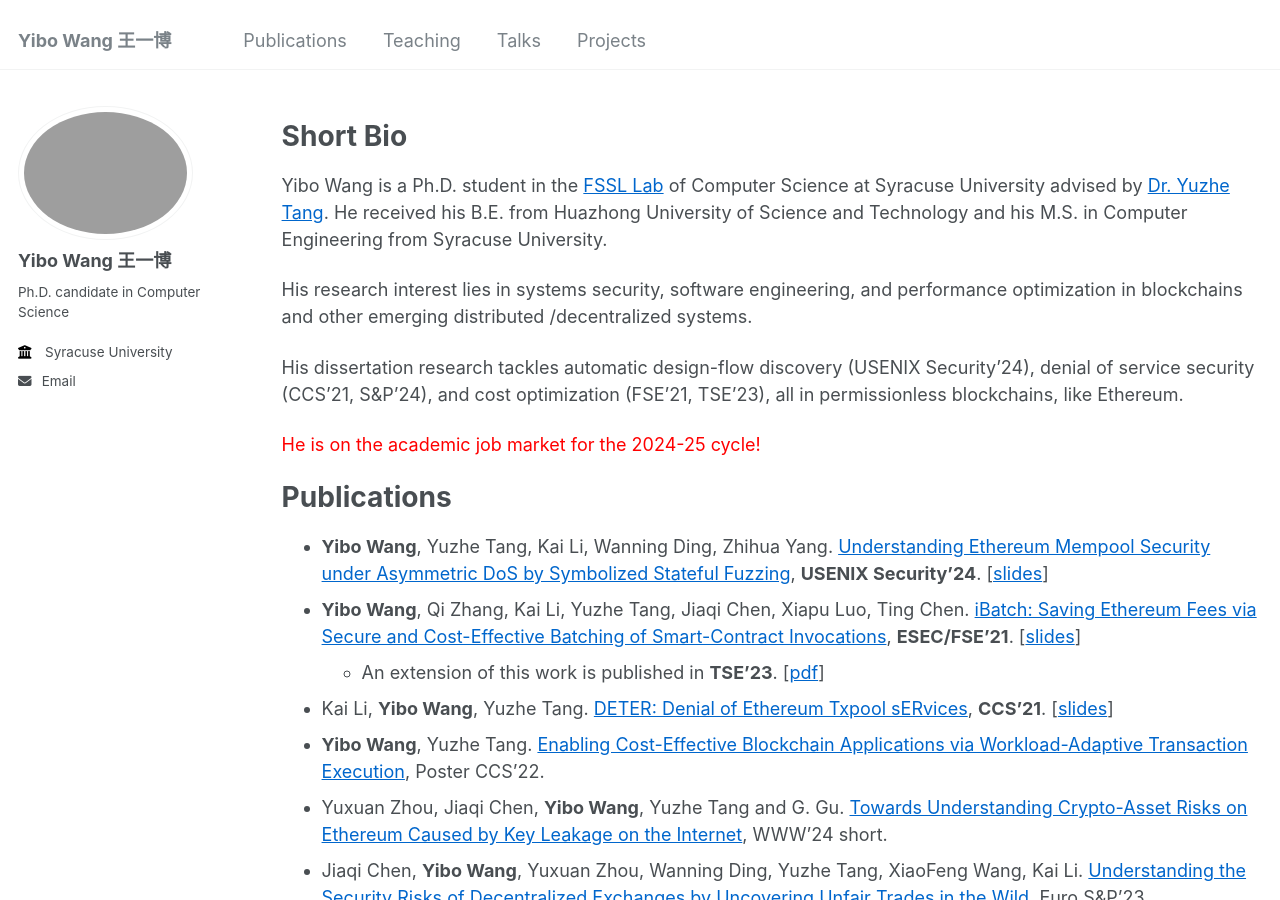
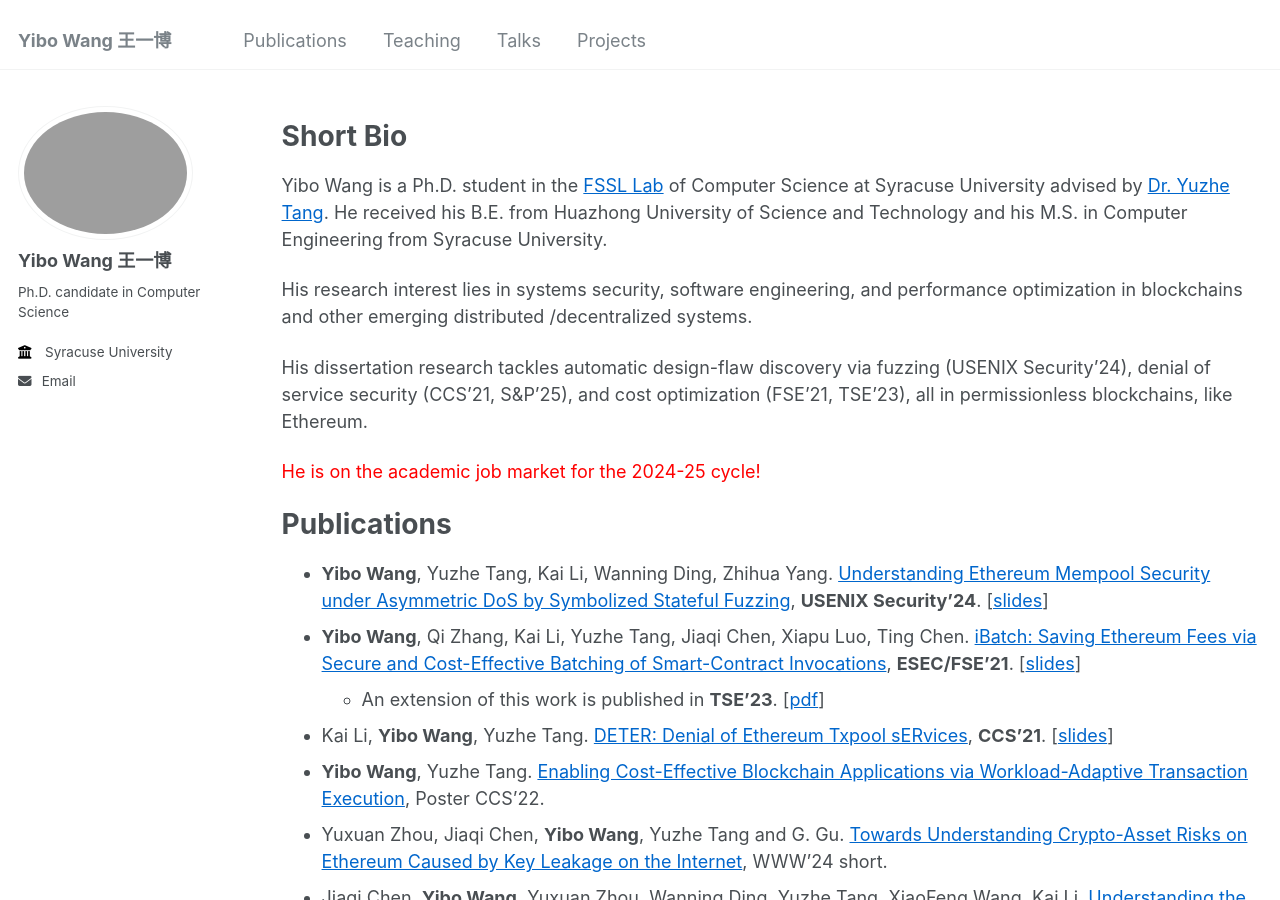
Before and after one commit to wangyibo0308/wangyibo0308.github.io, a Jekyll site: the page built from _pages/about.md, in a window 1280 px wide and 900 px high. Built offline with Jekyll 4.4.1, drawn with Linux system fonts in a browser that asks for light colours.

Commit message:
Update about.md

```diff
--- a/_pages/about.md
+++ b/_pages/about.md
@@ -14,7 +14,7 @@ Yibo Wang is a Ph.D. student in the [FSSL Lab](https://tristartom.github.io/memb
 
 His research interest lies in systems security, software engineering, and performance optimization in blockchains and other emerging distributed /decentralized systems.
 
-His dissertation research tackles automatic design-flow discovery (USENIX Security’24), denial of service security (CCS’21, S&P’24), and cost optimization (FSE’21, TSE’23), all in permissionless blockchains, like Ethereum.
+His dissertation research tackles automatic design-flaw discovery via fuzzing (USENIX Security’24), denial of service security (CCS’21, S&P’25), and cost optimization (FSE’21, TSE’23), all in permissionless blockchains, like Ethereum.
 
 <span style="color: red;">He is on the academic job market for the 2024-25 cycle!</span>
 
```
